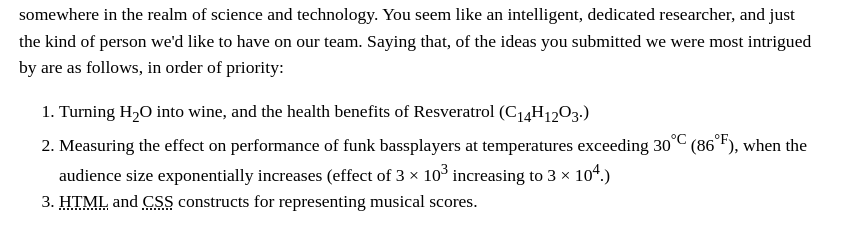
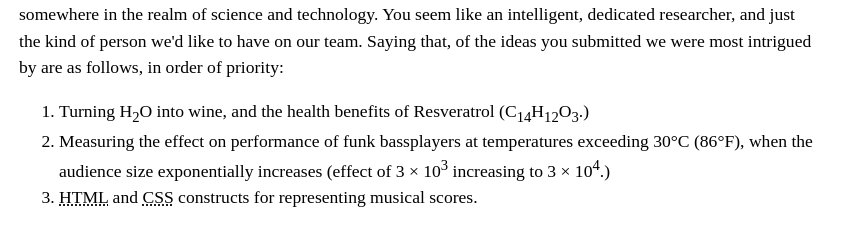
Before and after one commit to Franchise01/Perchese.github.io, a plain HTML site: page letter-markup/index.html in a window 1280 px wide. Shown: the part 987-1212 px from the top of the page, 221-1071 px from the left. Drawn offline with Linux system fonts and the light colour scheme.

Commit message:
Update index.html
Small misunderstanding

```diff
--- a/letter-markup/index.html
+++ b/letter-markup/index.html
@@ -66,7 +66,7 @@
         <p>At the Awesome Science Faculty, we have a pretty open-minded research facility — as long as the subjects fall somewhere in the realm of science and technology. You seem like an intelligent, dedicated researcher, and just the kind of person we'd like to have on our team. Saying that, of the ideas you submitted we were most intrigued by are as follows, in order of priority:</p>
         <ol>
             <li>Turning H<sub>2</sub>O into wine, and the health benefits of Resveratrol (C<sub>14</sub>H<sub>12</sub>O<sub>3</sub>.)</li>
-            <li>Measuring the effect on performance of funk bassplayers at temperatures exceeding 30<sup>°C</sup> (86<sup>°F</sup>), when the audience size exponentially increases (effect of 3 × 10<sup>3</sup> increasing to 3 × 10<sup>4</sup>.)</li>
+            <li>Measuring the effect on performance of funk bassplayers at temperatures exceeding 30°C (86°F), when the audience size exponentially increases (effect of 3 × 10<sup>3</sup> increasing to 3 × 10<sup>4</sup>.)</li>
             <li><abbr title="Hypertext Markup Language">HTML</abbr> and <abbr title="Cascading Style Sheets">CSS</abbr> constructs for representing musical scores.</li>
         </ol>
         <p>So please can you provide more information on each of these subjects, including how long you'd expect the research to take, required staff and other resources, and anything else you think we'd need to know? Thanks.</p>
```
